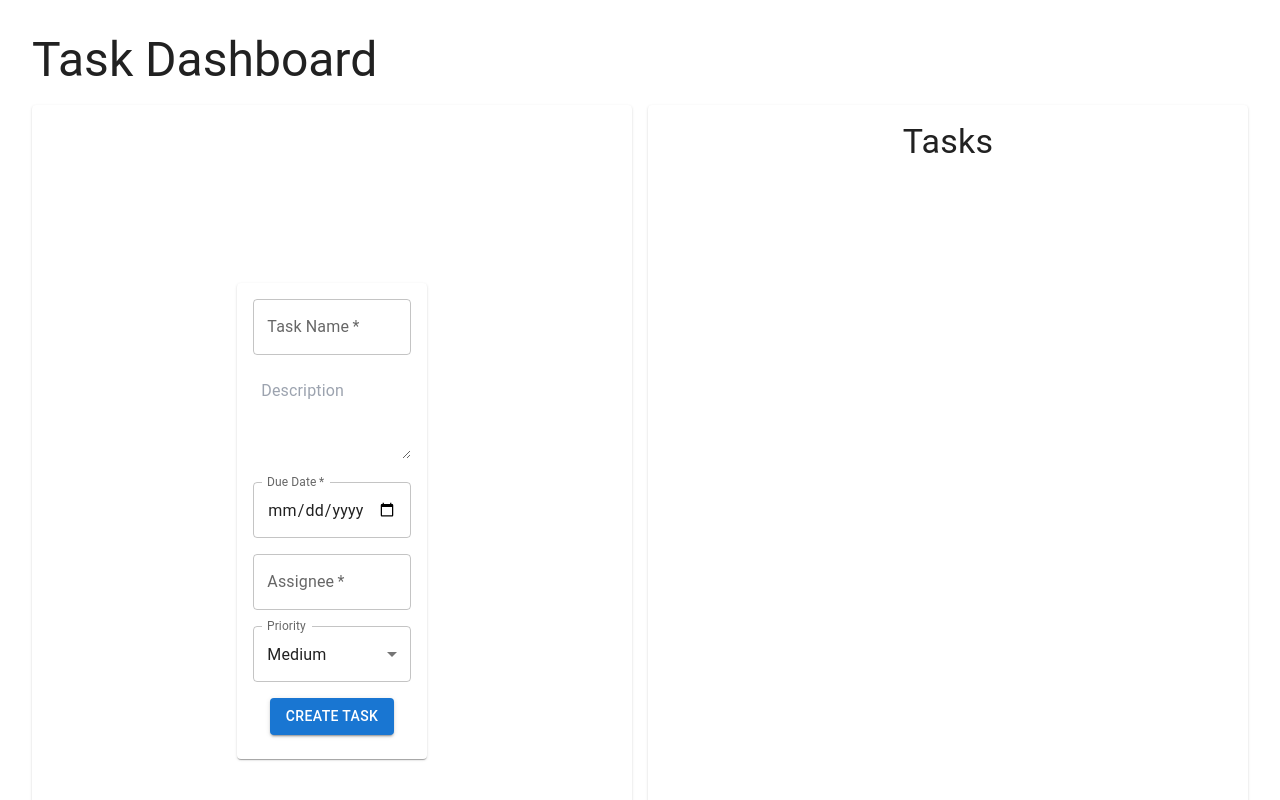
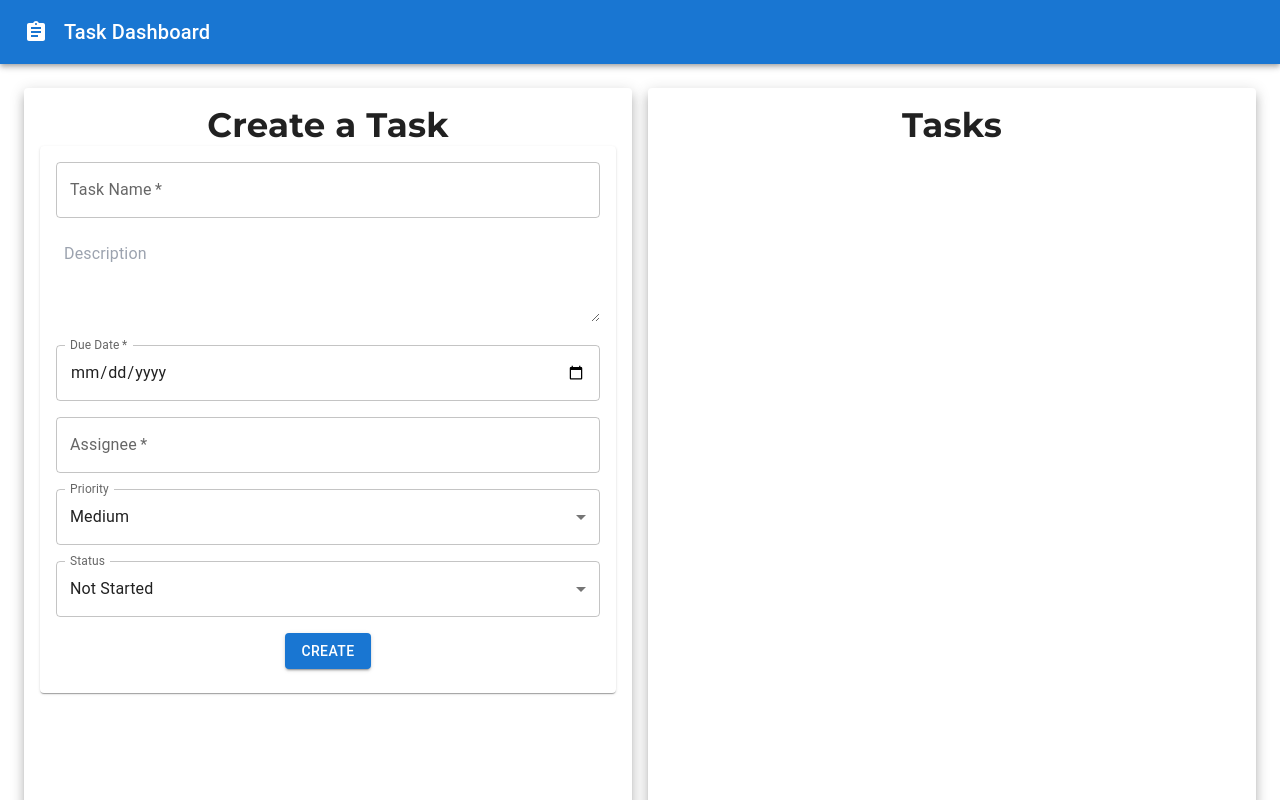
Before and after one commit to adam-zakaria/task_dashboard, a React (Vite) app: page / in a window 1280 px wide. Shown: the top 800 px of the page. Built offline with nearby package versions, Linux system fonts and the light colour scheme.

Commit message:
Update readme and card sizing

```diff
--- a/index.html
+++ b/index.html
@@ -3,6 +3,8 @@
   <head>
     <meta charset="UTF-8" />
     <link rel="icon" type="image/svg+xml" href="/vite.svg" />
+    <link href="https://fonts.googleapis.com/css2?family=Montserrat:wght@700&display=swap" rel="stylesheet">
+
     <meta name="viewport" content="width=device-width, initial-scale=1.0" />
     <title>Vite + React</title>
   </head>
--- a/package.json
+++ b/package.json
@@ -13,6 +13,7 @@
     "@emotion/react": "^11.11.3",
     "@emotion/styled": "^11.11.0",
     "@fontsource/roboto": "^5.0.8",
+    "@mui/icons-material": "^5.15.5",
     "@mui/material": "^5.15.5",
     "jest-environment-jsdom": "^29.7.0",
     "react": "^18.2.0",
--- a/src/App.jsx
+++ b/src/App.jsx
@@ -4,7 +4,9 @@ import TaskList from './TaskList';
 import { Grid } from '@mui/material';
 import Box from '@mui/material/Box';
 import CssBaseline from '@mui/material/CssBaseline';
-import { Card, CardContent, Button, Typography } from '@mui/material';
+import { AppBar, Toolbar, Card, CardContent, Button, Typography } from '@mui/material';
+import AssignmentIcon from '@mui/icons-material/Assignment'; // An example icon
+
 
 function App() {
   const [tasks, setTasks] = useState([]);
@@ -20,20 +22,25 @@ function App() {
   return (
     <>
       <CssBaseline />
-      <Box sx={{ flexGrow: 1, padding: 4 }}>
-        <Typography variant="h3" component="h1" gutterBottom className="mb-6">
-          Task Dashboard
-        </Typography>
+      <AppBar position="static">
+        <Toolbar>
+          <AssignmentIcon sx={{ mr: 2 }} />
+          <Typography variant="h6" component="div" sx={{ flexGrow: 1 }}>
+            Task Dashboard
+          </Typography>
+        </Toolbar>
+      </AppBar>
+      <Box sx={{ flexGrow: 1, padding: 3 }}>
         <Grid container spacing={2}>
           <Grid item xs={12} md={6}>
-            <Card>
+            <Card raised>
               <CardContent>
                 <TaskForm onTaskCreate={handleTaskCreate} />
               </CardContent>
             </Card>
           </Grid>
           <Grid item xs={12} md={6}>
-            <Card style={{ height: 'calc(100vh - 96px)', overflow: 'auto' }}> {/* Adjust height as needed */}
+            <Card raised style={{ height: 'calc(100vh - 64px)', overflowY: 'auto' }}>
               <CardContent>
                 <TaskList tasks={tasks} />
               </CardContent>
--- a/src/TaskDetail.jsx
+++ b/src/TaskDetail.jsx
@@ -2,16 +2,13 @@
 import React from 'react';
 
 function TaskDetail({ task }) {
+  const labelStyle = { color: '#757575' }; // Light gray color
   if (!task) return null;
-
   return (
     <div style={{ border: '1px solid black', padding: '10px', marginTop: '10px' }}>
-      <h3>Task Name: {task.name}</h3>
-      <p>Description: {task.description}</p>
-      <p>Due Date: {task.dueDate}</p>
-      <p>Assignee: {task.assignee}</p>
-      <p>Priority: {task.priority}</p>
-      <p>Status: {task.status}</p>
+      <p><span style={labelStyle}>Description:</span> {task.description}</p>
+      <p><span style={labelStyle}>Assignee:</span> {task.assignee}</p>
+      <p><span style={labelStyle}>Status:</span> {task.status}</p>
     </div>
   );
 }
--- a/src/TaskForm.jsx
+++ b/src/TaskForm.jsx
@@ -1,14 +1,13 @@
 import React, { useState } from 'react';
-import { Card, CardContent, TextField, TextareaAutosize, Select, MenuItem, Button, FormControl, InputLabel } from '@mui/material';
-
+import { Card, CardContent, TextField, TextareaAutosize, Select, MenuItem, Button, FormControl, InputLabel, Typography } from '@mui/material';
 
 function TaskForm({ onTaskCreate }) {
-
   const [taskName, setTaskName] = useState('');
   const [description, setDescription] = useState('');
   const [dueDate, setDueDate] = useState('');
   const [assignee, setAssignee] = useState('');
   const [priority, setPriority] = useState('Medium'); // Default priority
+  const [status, setStatus] = useState('Not Started'); // Default status
 
   const handleSubmit = (event) => {
       event.preventDefault();
@@ -20,6 +19,7 @@ function TaskForm({ onTaskCreate }) {
           dueDate,
           assignee,
           priority,
+          status,
       };
 
       onTaskCreate(newTask);
@@ -30,10 +30,20 @@ function TaskForm({ onTaskCreate }) {
       setDueDate('');
       setAssignee('');
       setPriority('Medium');
+      setStatus('Not Started');
   };
-return (
-<div className="flex justify-center items-center h-screen">
-      <Card className="w-1/3">
+
+  return (
+    <div className="flex flex-col items-center h-screen">
+      <Typography
+        variant="h4"
+        component="h1"
+        className="my-4"
+        sx={{ fontFamily: 'Montserrat, sans-serif', fontWeight: 700 }}
+      >
+        Create a Task
+      </Typography>
+      <Card>
         <CardContent>
           <form onSubmit={handleSubmit} className="space-y-4">
             <TextField
@@ -81,9 +91,22 @@ return (
                 <MenuItem value="Low">Low</MenuItem>
               </Select>
             </FormControl>
+            <FormControl fullWidth>
+              <InputLabel id="status-label">Status</InputLabel>
+              <Select
+                labelId="status-label"
+                value={status}
+                label="Status"
+                onChange={(e) => setStatus(e.target.value)}
+              >
+                <MenuItem value="Not Started">Not Started</MenuItem>
+                <MenuItem value="In Progress">In Progress</MenuItem>
+                <MenuItem value="Completed">Completed</MenuItem>
+              </Select>
+            </FormControl>
             <div className="flex justify-center mt-4">
               <Button type="submit" variant="contained" color="primary">
-                Create Task
+                Create
               </Button>
             </div>
           </form>
@@ -91,7 +114,6 @@ return (
       </Card>
     </div>
   );
-
 }
 
 export default TaskForm;
--- a/src/TaskList.jsx
+++ b/src/TaskList.jsx
@@ -4,6 +4,7 @@ import TaskDetail from './TaskDetail';
 
 function TaskList({ tasks }) {
   const [displayedDetails, setDisplayedDetails] = useState({});
+  const labelStyle = { color: '#757575' }; // Light gray color
 
   const toggleTaskDetail = (id) => {
     setDisplayedDetails(prevDetails => ({
@@ -14,18 +15,32 @@ function TaskList({ tasks }) {
 
   return (
     <div className="flex flex-col items-center">
-      <Typography variant="h4" component="h1" className="my-4">
-        Tasks
+<Typography
+  variant="h4"
+  component="h1"
+  className="my-4"
+  sx={{ fontFamily: 'Montserrat, sans-serif', fontWeight: 700 }}
+>
+  Tasks
+</Typography>
+      <div className="w-full">
+        {tasks.map(task => (
+          <Card onClick={() => toggleTaskDetail(task.id)} key={task.id} className="mb-4" elevation={1}>
+            <CardContent className="cursor-pointer">
+              <Typography
+                variant="h5"
+                component="h3"
+                sx={{ fontWeight: 'bold' }}
+              >
+                {task.name}
+              </Typography>
+              <Typography variant="body1">
+        <span style={labelStyle}>Due:</span> {task.dueDate}
       </Typography>
-      <div className="w-full md:w-2/3 lg:w-1/2">
-        {tasks.map(task => (
-          <Card key={task.id} className="mb-4">
-            <CardContent className="cursor-pointer">
-              <Typography variant="h5" component="h3" onClick={() => toggleTaskDetail(task.id)}>
-                Task Name: {task.name}
-              </Typography>
-              <Typography variant="body1">Due Date: {task.dueDate}</Typography>
-              <Typography variant="body1">Priority: {task.priority}</Typography>
+      <Typography variant="body1">
+        <span style={labelStyle}>Priority:</span> {task.priority}
+      </Typography>
+
               {displayedDetails[task.id] && <TaskDetail task={task} />}
             </CardContent>
           </Card>
```
Also changed, not shown: 2 other files (tests, documents, lock files or other folders).
